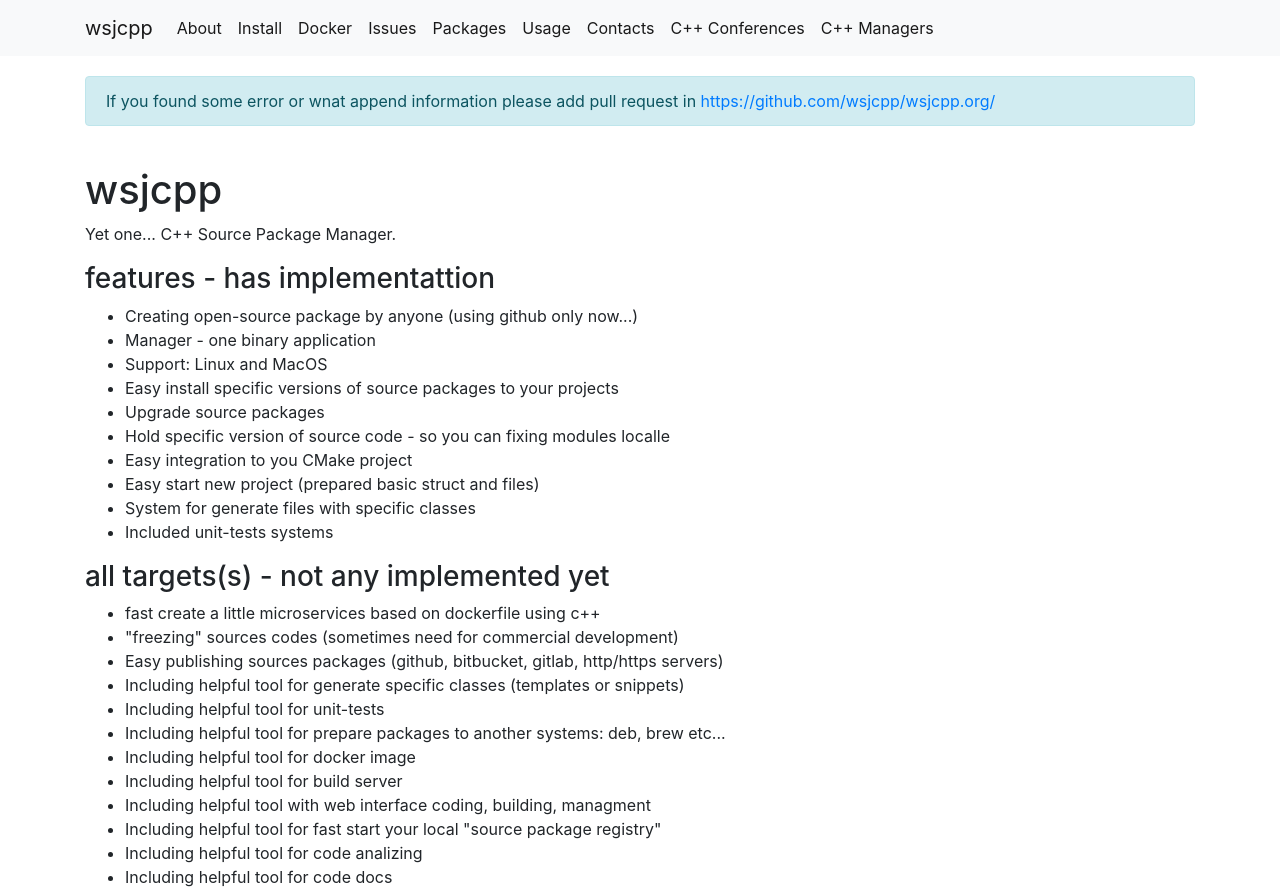
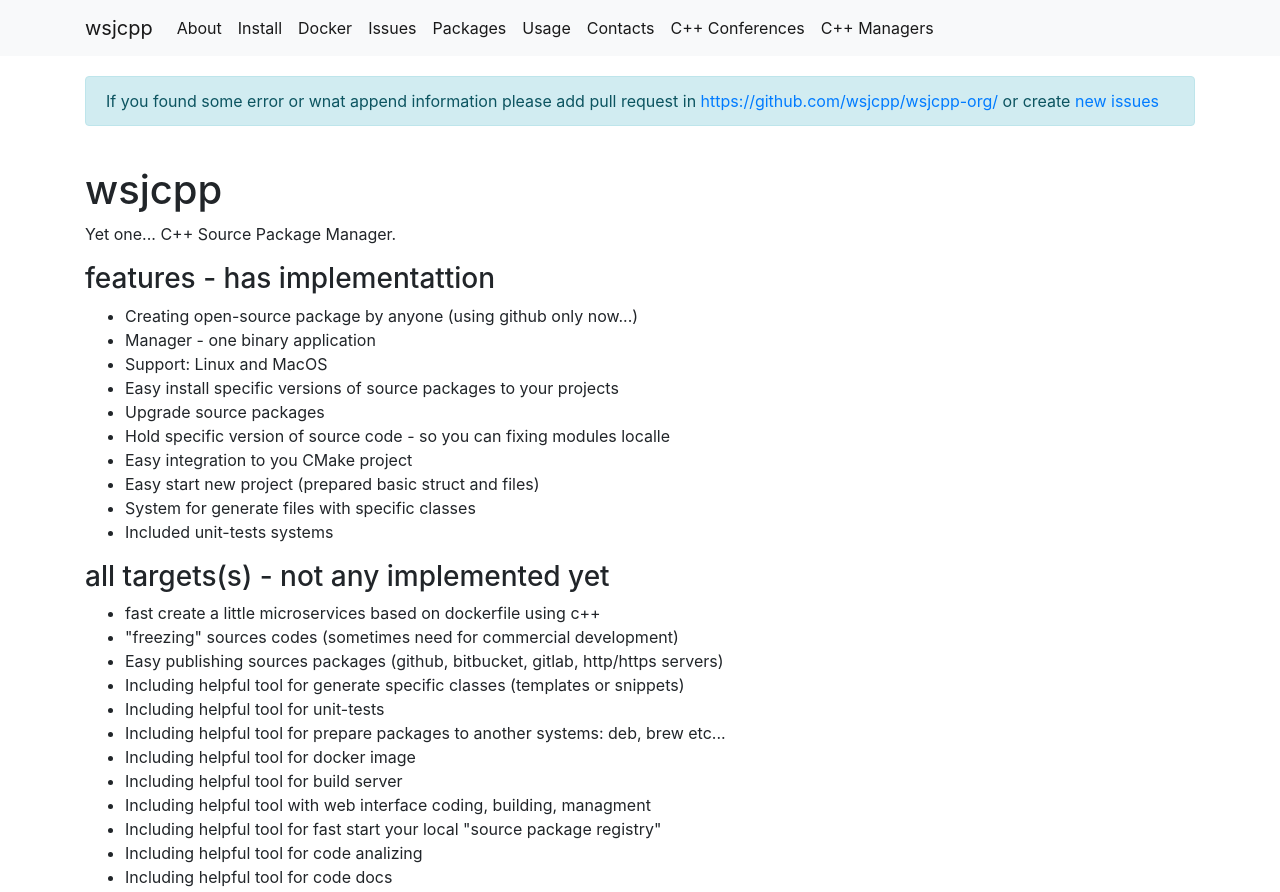
Before and after one commit to wsjcpp/wsjcpp-org, a plain HTML site: page web/index.html in a window 1280 px wide. Shown: the top 892 px of the page. Drawn offline with Linux system fonts and the light colour scheme; a script that the page names is missing.

Commit message:
Updated link

```diff
--- a/web/index.html
+++ b/web/index.html
@@ -11,9 +11,6 @@
     <script src="./js/TabulaturEditor.js"></script>
     <script src="./js/createWaves.js"></script>
     <script src="./js/index.js"></script>
-
-    <meta http-equiv="content-type" content="text/html; charset=utf-8" />
-    <link rel="stylesheet" type="text/css" href="./css/main.css">
     <title>wsjcpp - yet one c++ source package manager</title>
 </head>
 <body>
@@ -61,7 +58,10 @@
     </nav>
 
     <div class="container" style="margin-top: 20px">
-        <div class="alert alert-info">If you found some error or wnat append information please add pull request in <a target="_blank" href="https://github.com/wsjcpp/wsjcpp.org/">https://github.com/wsjcpp/wsjcpp.org/</a></div>
+        <div class="alert alert-info">If you found some error or wnat append information please add pull request in
+            <a target="_blank" href="https://github.com/wsjcpp/wsjcpp-org/">https://github.com/wsjcpp/wsjcpp-org/</a>
+            or create <a target="_blank" href="https://github.com/wsjcpp/wsjcpp-org/issues/new">new issues</a>
+        </div>
 
         <a class="anchorjs-link " name="about" aria-label="Anchor" data-anchorjs-icon="#" style="padding-left: 0.375em;"></a>
         <h1>wsjcpp</h1>
@@ -146,7 +146,7 @@
             </div>
         </div>
         <br>
-        You know more "c++ conference" ?  Please create  <a href="https://github.com/wsjcpp/wsjcpp.org/issues/new" target="_blank">issue</a>
+        You know more "c++ conference" ?  Please create  <a href="https://github.com/wsjcpp/wsjcpp-org/issues/new" target="_blank">issue</a>
         <br>
         <hr/>
         <a class="anchorjs-link " name="packagemangers" aria-label="Anchor" data-anchorjs-icon="#" style="padding-left: 0.375em;"></a>
@@ -332,7 +332,7 @@
         </div>
 
         <br>
-        You know more "c++ managers / systems" ?  Please create  <a href="https://github.com/wsjcpp/wsjcpp.org/issues/new" target="_blank">issue</a>
+        You know more "c++ managers / systems" ?  Please create  <a href="https://github.com/wsjcpp/wsjcpp-org/issues/new" target="_blank">issue</a>
         <br>
         <br>
     </div>
```
